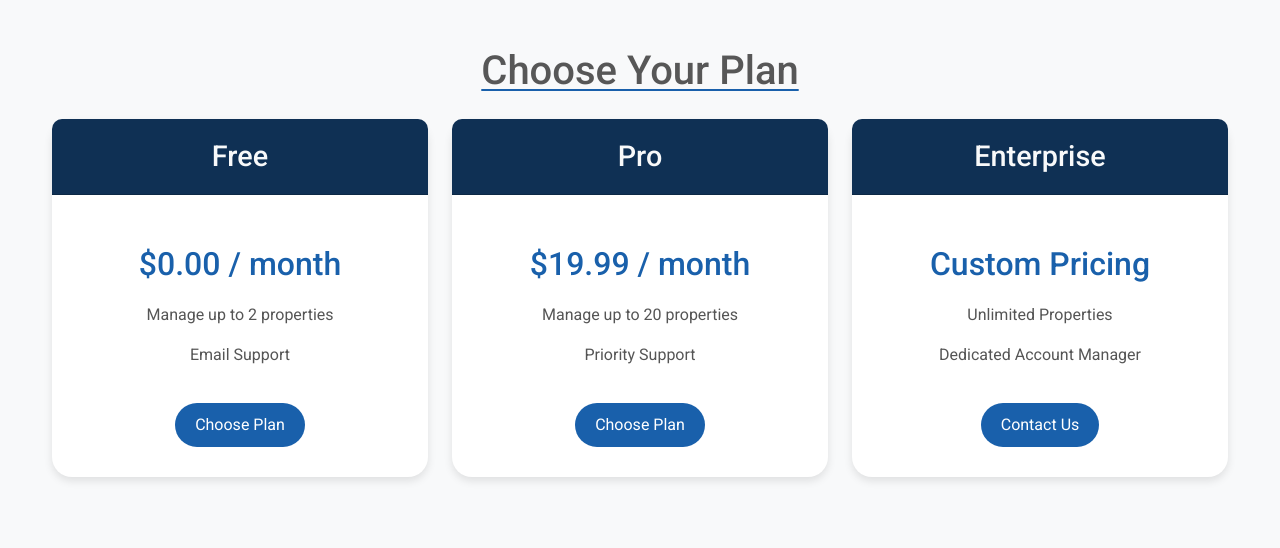
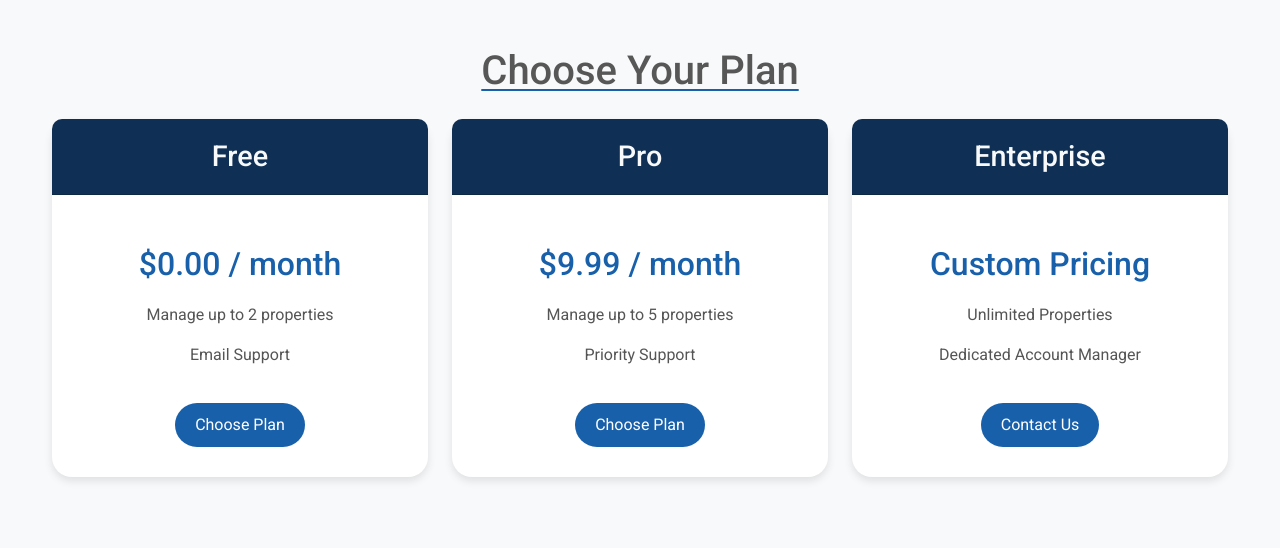
Before and after one commit to AlWaleedMusa/Ejaraat, a Django app: page / in a window 1280 px wide. Shown: the part 3110-3658 px from the top of the page. Run offline with Django 5.2, Linux system fonts and the light colour scheme; parts of the project's set-up code (start-up, migrations or seed data) failed here and were passed over; some libraries are stand-ins or nearby versions.

Commit message:
update: minor change in pricing

```diff
--- a/templates/core/landing.html
+++ b/templates/core/landing.html
@@ -170,8 +170,8 @@
                         <h3>{% trans "Pro" %}</h3>
                     </div>
                     <div class="card-body">
-                        <h4>{% trans "$19.99 / month" %}</h4>
-                        <p>{% trans "Manage up to 20 properties" %}</p>
+                        <h4>{% trans "$9.99 / month" %}</h4>
+                        <p>{% trans "Manage up to 5 properties" %}</p>
                         <p>{% trans "Priority Support" %}</p>
                         <a href="#" class="btn">{% trans "Choose Plan" %}</a>
                     </div>
```
